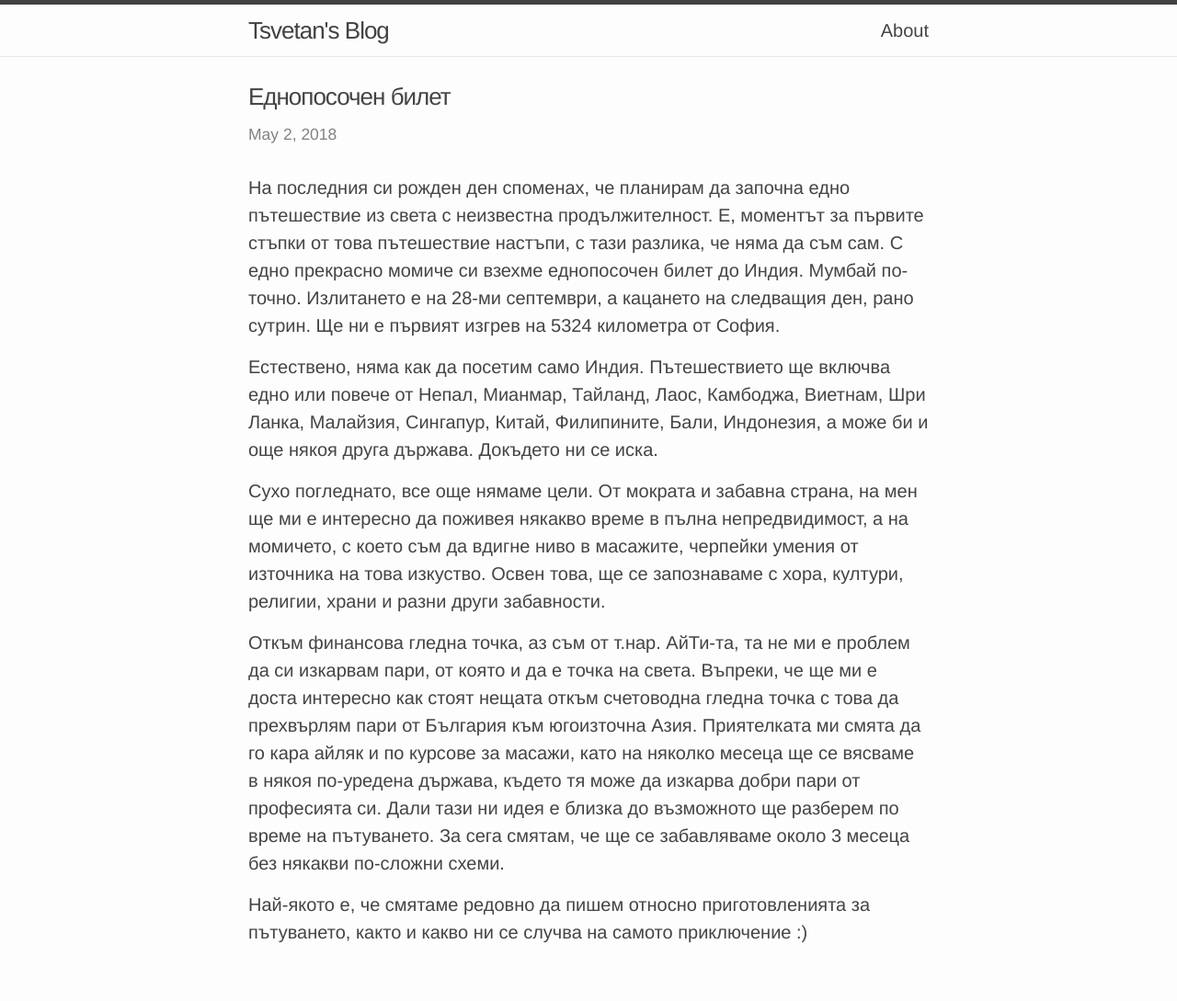
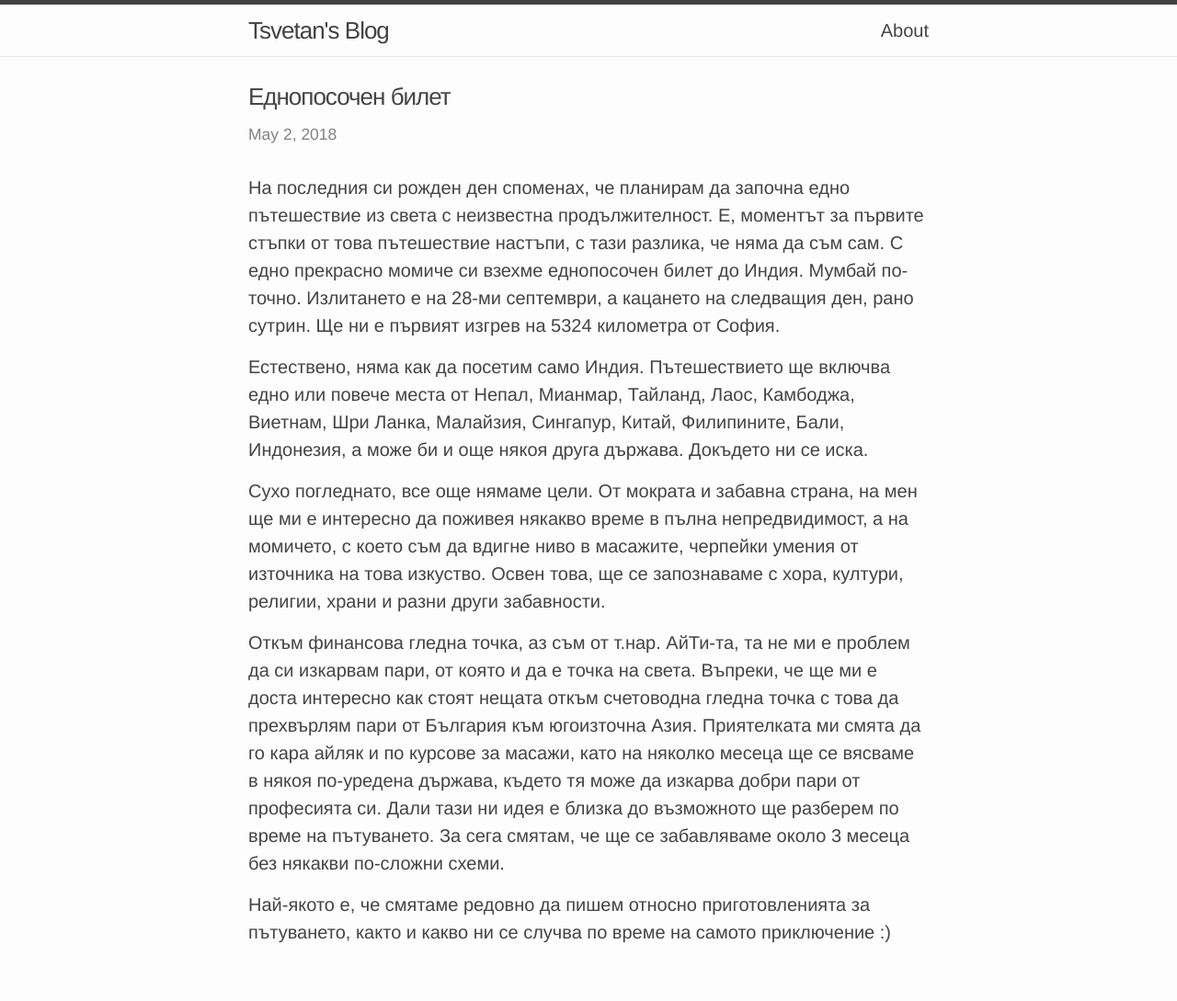
Before and after one commit to emdeha/emdeha.github.io, a Jekyll site: the page built from _posts/2018-05-02-one-way-ticket.markdown, in a window 1280 px wide. Shown: the whole page at 92% size. Built offline with Jekyll 4.4.1, drawn with Linux system fonts in a browser that asks for light colours.

Commit message:
Some word fixes.

```diff
--- a/_posts/2018-05-02-one-way-ticket.markdown
+++ b/_posts/2018-05-02-one-way-ticket.markdown
@@ -12,7 +12,7 @@ date: 2018-05-02
 изгрев на 5324 километра от София.
 
 Естествено, няма как да посетим само Индия. Пътешествието ще включва едно или
-повече от Непал, Мианмар, Тайланд, Лаос, Камбоджа, Виетнам, Шри Ланка,
+повече места от Непал, Мианмар, Тайланд, Лаос, Камбоджа, Виетнам, Шри Ланка,
 Малайзия, Сингапур, Китай, Филипините, Бали, Индонезия, а може би и още някоя
 друга държава. Докъдето ни се иска.
 
@@ -32,4 +32,4 @@ date: 2018-05-02
 смятам, че ще се забавляваме около 3 месеца без някакви по-сложни схеми.
 
 Най-якото е, че смятаме редовно да пишем относно приготовленията за
-пътуването, както и какво ни се случва на самото приключение :)
+пътуването, както и какво ни се случва по време на самото приключение :)
```
